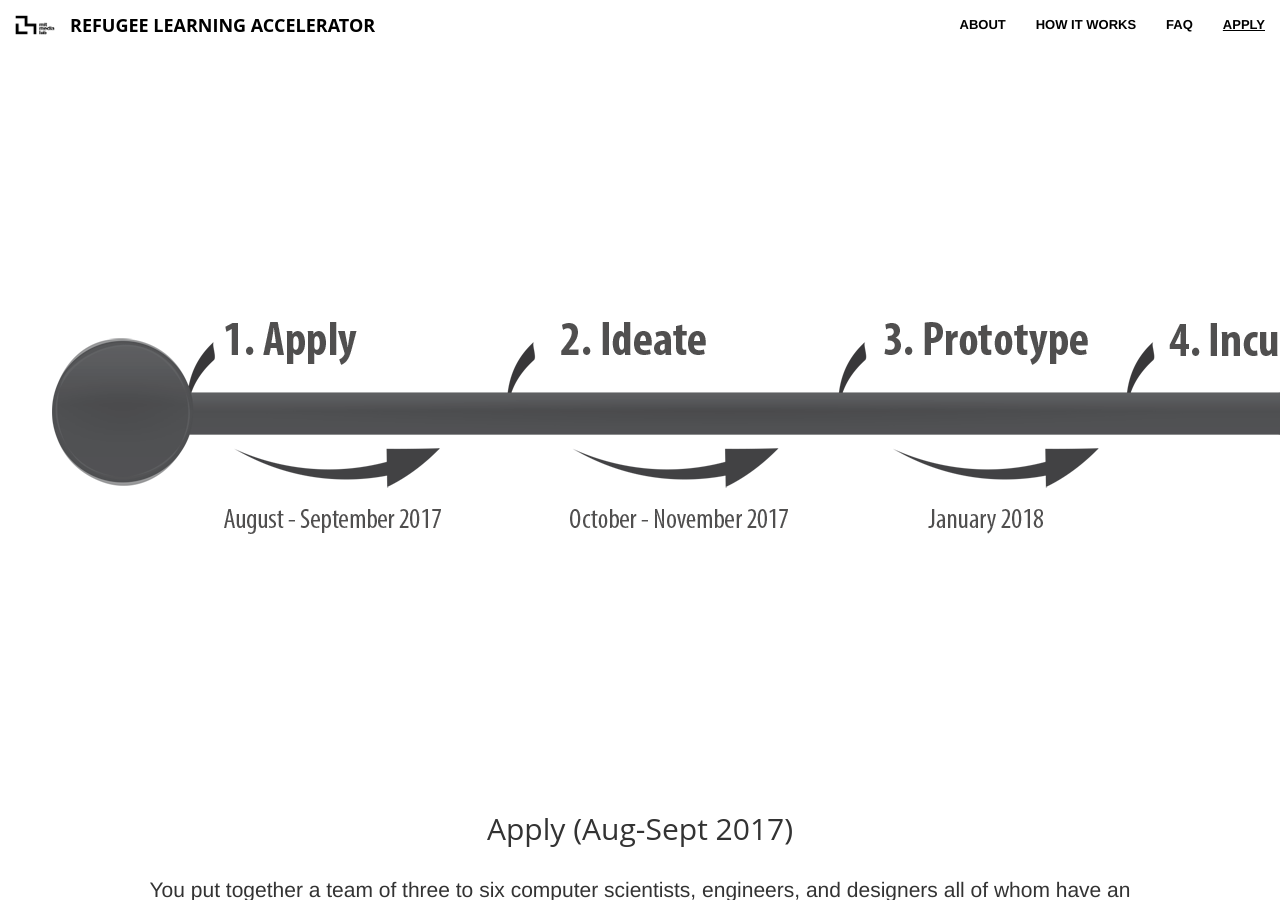
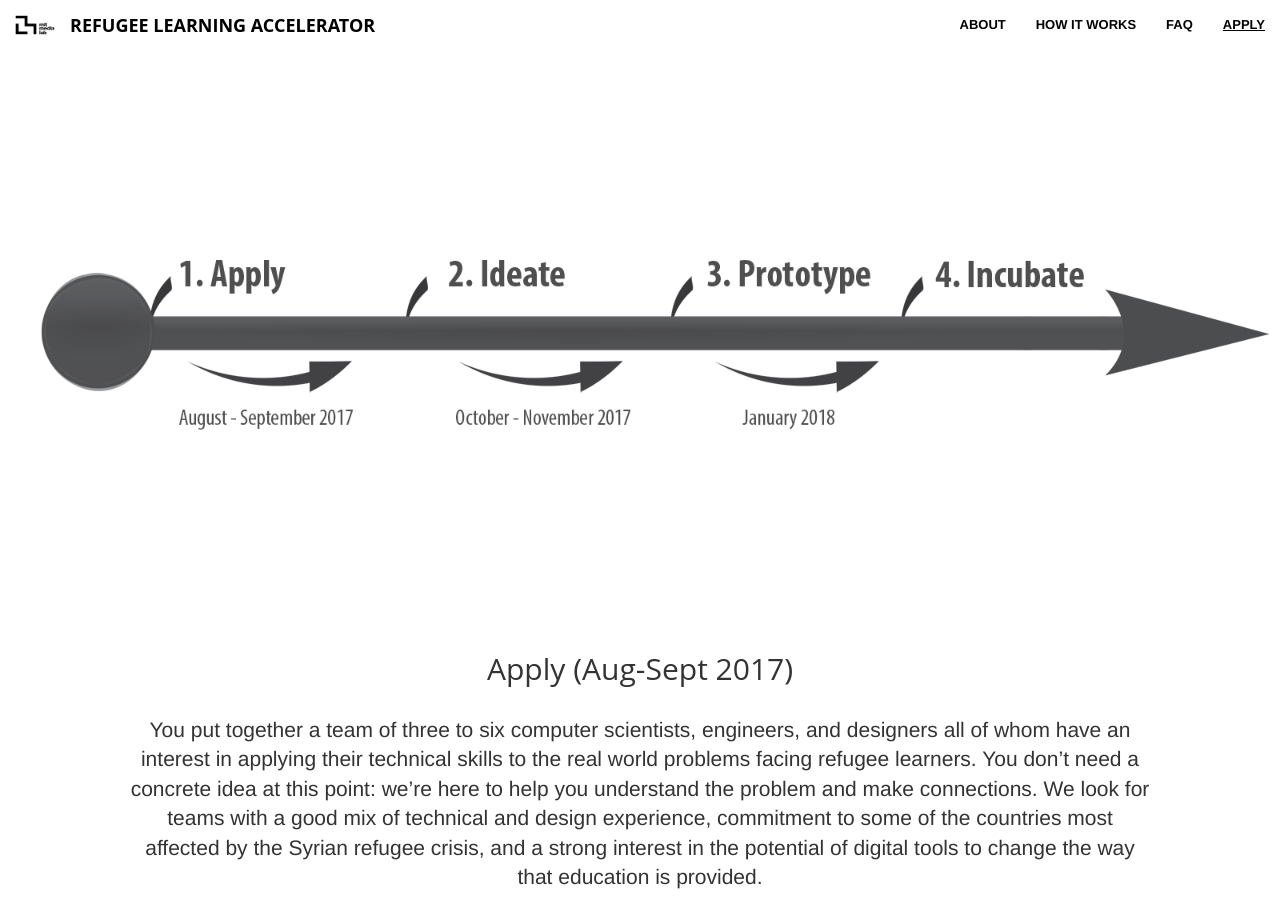
Before and after one commit to Refugee-Learning-Accelerator/Refugee-Learning-Accelerator.github.io, a Jekyll site: the page program/index.html, which Jekyll copies as it is, in a window 1280 px wide and 900 px high, scrolled down 888 px. Built offline with Jekyll 4.4.1, drawn with Linux system fonts in a browser that asks for light colours; nearby versions of some CDN libraries.

Commit message:
Update index.html

```diff
--- a/program/index.html
+++ b/program/index.html
@@ -49,7 +49,7 @@
           </div>
 </div>
 </header>
-				  				  <img src="/HowItWorks.png" alt="diagram">
+				  				  <img class="img-responsive" src="/HowItWorks.png" alt="diagram">
 <section id="services" class="time-line">
       <div class="container">
           <div class="row">
```
